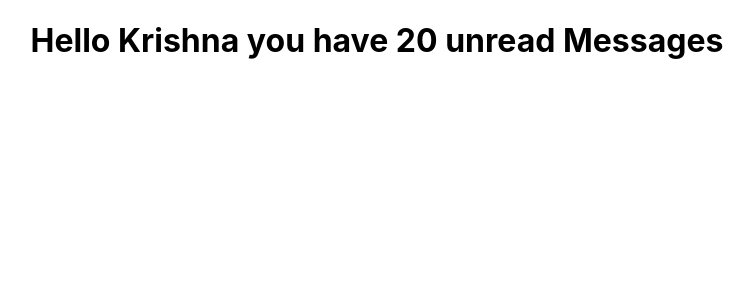
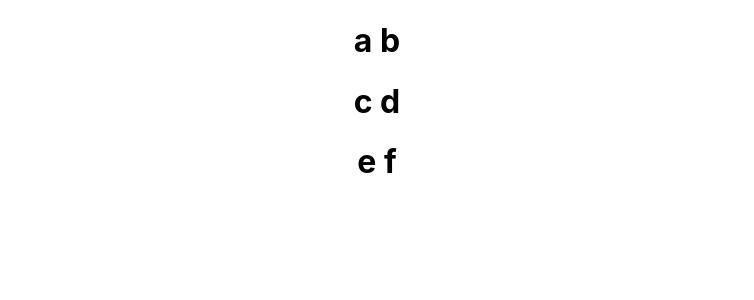
Before and after one commit to Krishnaprasad15/React-with-TypeScript, a React (Create React App) app: page / in a window 1280 px wide. Shown: the top 300 px of the page, without its empty margins (263-1017 px from the left). Built offline with nearby package versions, Linux system fonts and the light colour scheme.

Commit message:
Obj and Arr as props in TS

```diff
--- a/src/App.tsx
+++ b/src/App.tsx
@@ -1,12 +1,34 @@
 // import React from 'react';
 // import logo from './logo.svg';
 import './App.css';
-import { Greet } from './Components/Greet';
+import ArrProp from './Components/ArrProp';
+// import { Person } from './Components/Person';
+// import { Greet } from './Components/Greet';
 
 function App() {
+  const PersonName={
+    first:'Krishna',
+    last:'Prasad'
+  }
+  const PersonArr=[
+    {
+      first:'a',
+      last:'b'
+    },
+    {
+      first:'c',
+      last:'d'
+    },
+    {
+      first:'e',
+      last:'f'
+    }
+  ]
   return (
     <div className="App">
-      <Greet name='Krishna' msgCount={20} isLoggedIn={true}/>
+      {/* <Greet name='Krishna' msgCount={20} isLoggedIn={true}/> */}
+      {/* <Person name={PersonName}/> */}
+      <ArrProp names={PersonArr}/>
     </div>
   );
 }
--- /dev/null
+++ b/src/Components/ArrProp.tsx
@@ -0,0 +1,19 @@
+type ArrProps={
+    names:{
+        first:string
+        last:string
+    }[]
+}
+const ArrProp = (props:ArrProps) => {
+  return (
+    <div>
+      {
+        props.names.map(name=>(
+            <h1 key={name.first}>{name.first} {name.last}</h1>
+        ))
+      }
+    </div>
+  )
+}
+
+export default ArrProp
--- /dev/null
+++ b/src/Components/Person.tsx
@@ -0,0 +1,16 @@
+//passing objects as a prop
+type PersonProps={
+    name:{
+        first:string
+        last:string
+    }
+}
+export const Person = (props:PersonProps) => {
+  return (
+    <div>
+        <h1>{props.name.first} {props.name.last}</h1>
+    </div>
+  )
+}
+
+//  default Person
```
